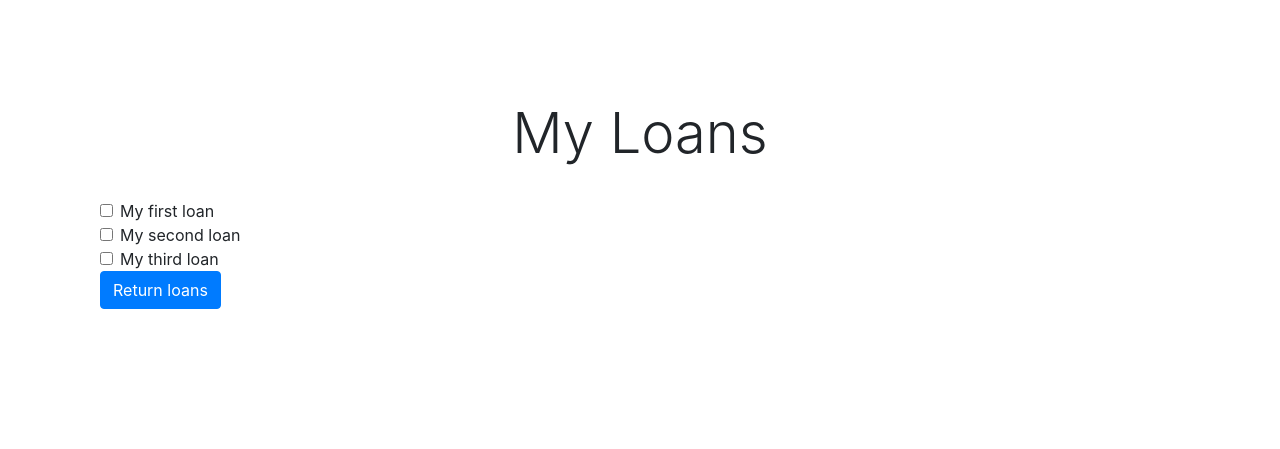
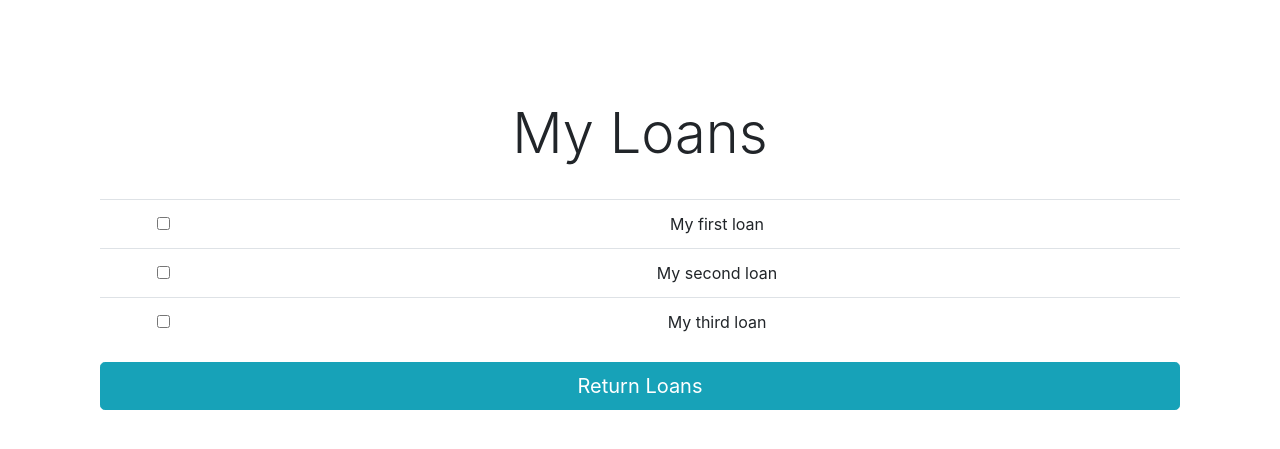
Before and after one commit to aa-software2112/SOEN343, a Flask app: page /myLoans in a window 1280 px wide. Shown: the part 56-505 px from the top of the page. Run offline with Flask 2, Linux system fonts and the light colour scheme; the visitor is signed in with stand-in values (Sample User, id 1); some libraries are stand-ins or nearby versions.

Commit message:
made front end for my_loans.html prettier

```diff
--- a/app/templates/my_loans.html
+++ b/app/templates/my_loans.html
@@ -1,29 +1,28 @@
 {% extends "index.html" %}
-
 <!-- Replace Title -->
 {% block pageTitle %}
     My Loans
 {% endblock %}
-
 <!-- Replace Content -->
 {% block content %}
-<div class="row">
-    <div class="col-md-12">
     <form action="/returnLoans" method="POST" id="return-loans-form">
         {% if errorMessage %}
             <div class="alert alert-danger" role="alert"> {{ errorMessage }}</div>
         {% else %}
+            <table class="table table-hover">
+                <tbody>
                     {% for loan in loans %}
-          <div class="form-check">
-              <input class="form-check-input" type="checkbox" name="loan_id{{ loan._id }}" value="{{ loan._id }}" id="checkbox-{{ loan._id }}">
-              <label class="form-check-label" for="checkbox-{{ loan._id }}">
+                        <tr>
+                            <td class="text-center"><input class="form-check-input" type="checkbox" name="loan_id{{ loan._id }}" value="{{ loan._id }}" id="checkbox-{{ loan._id }}"></td>
+                            <td class="text-center"> <label class="form-check-label" for="checkbox-{{ loan._id }}">
                                 {{ loan._name }}
                             </label>
-          </div>
+                        </td>
+                    </tr>
                 {% endfor %}
-          <button type="submit" class="btn btn-primary">Return loans</button>
+            </tbody>
+        </table>
+        <button type="submit" class="btn btn-primary btn-info btn-lg btn-block"> Return Loans </button>
     {% endif %}
 </form>
-    </div>
-</div>
 {% endblock %}
```
Lines whose indentation alone changed are shown as unchanged.
